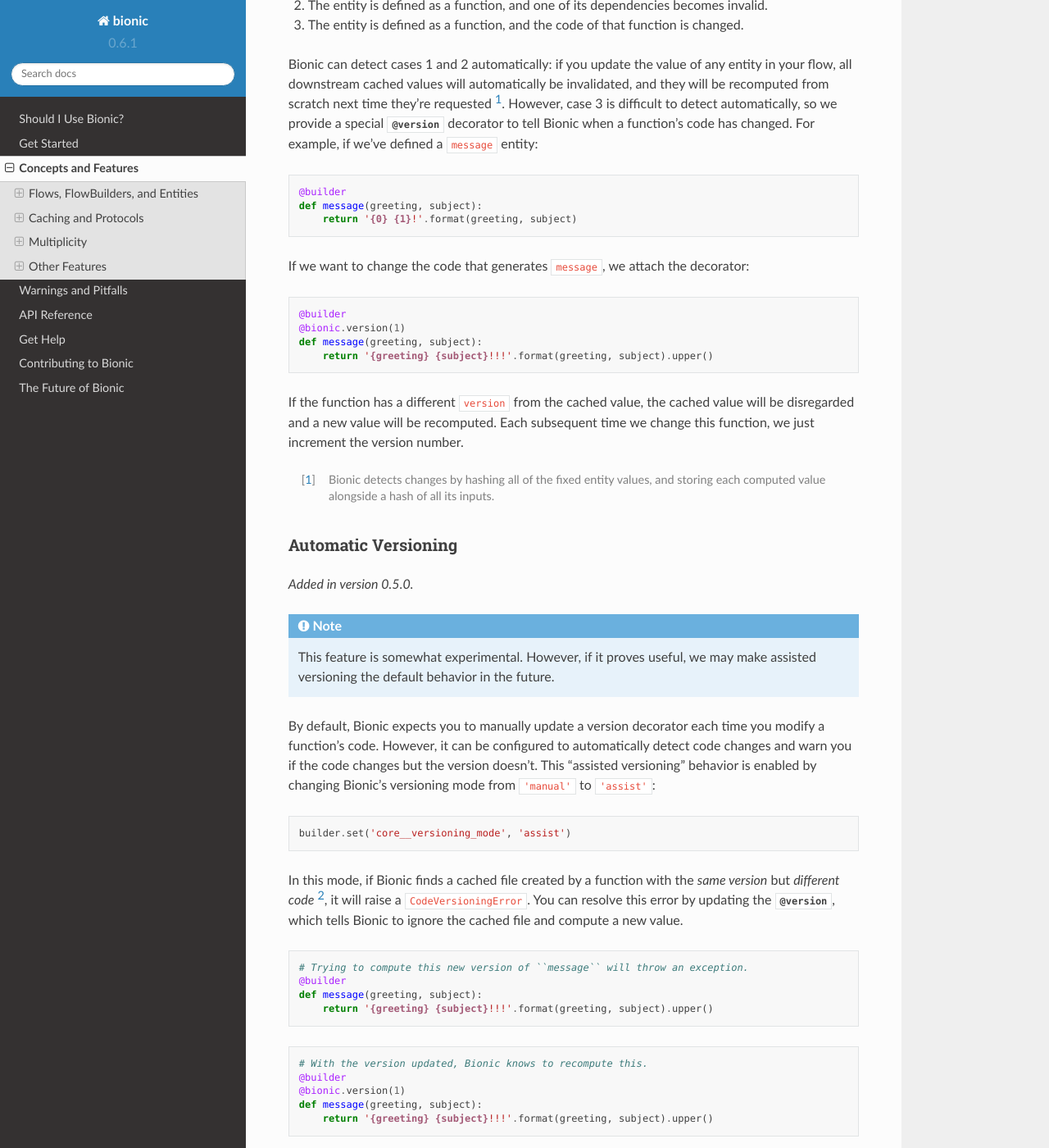
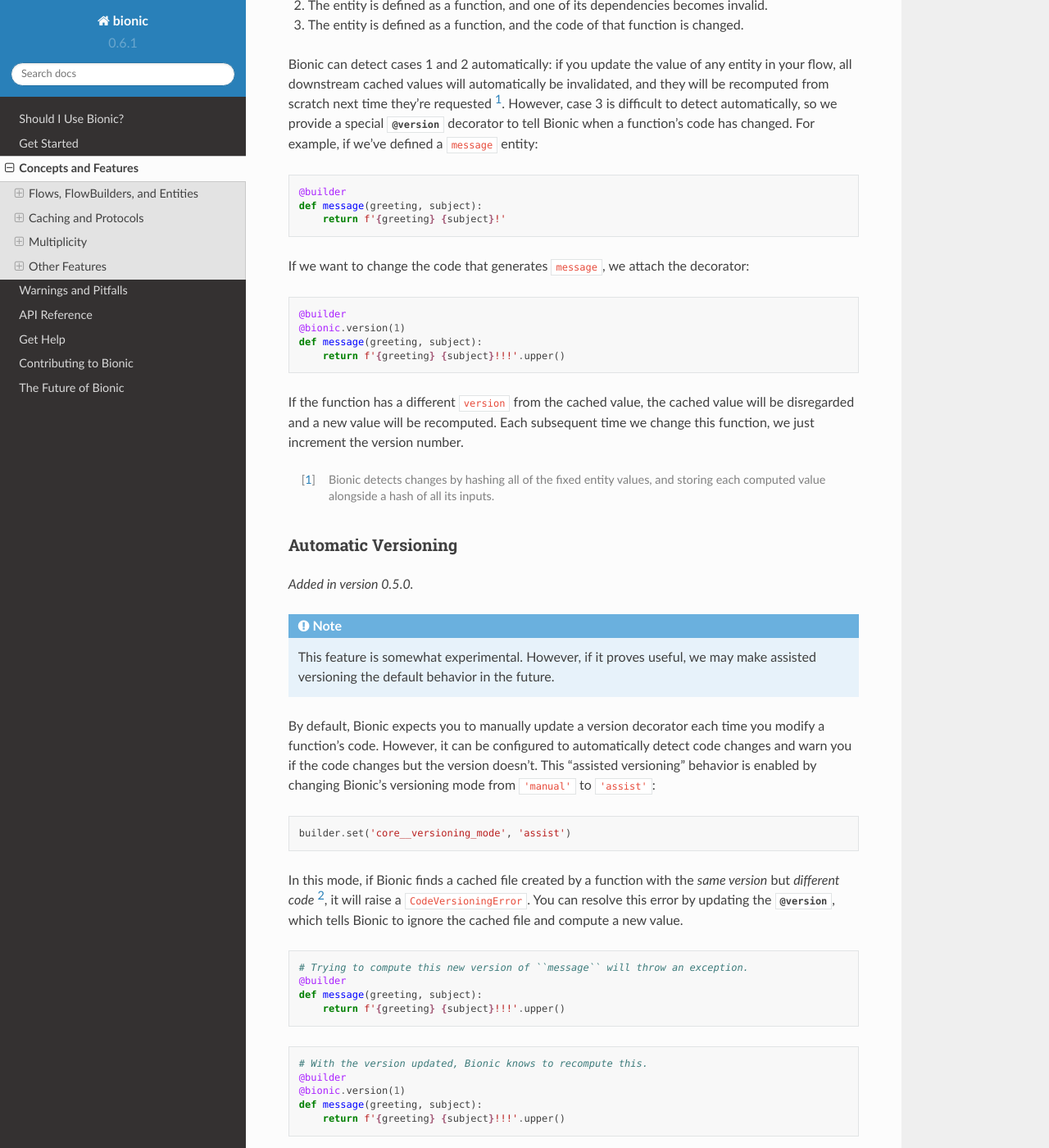
Before and after one commit to square/bionic, a Sphinx documentation site: the page built from docs/concepts.rst, in a window 1280 px wide and 1400 px high, scrolled down 3372 px. Shown: the whole window at 82% size. Built offline with Sphinx 7.4.7 and the Read the Docs theme 2.0.0, drawn with Linux system fonts in a browser that asks for light colours; some of the changed text lies outside the part shown.

Commit message:
Replace .format strings with f-strings

```diff
--- a/docs/concepts.rst
+++ b/docs/concepts.rst
@@ -61,7 +61,7 @@
     # (Can also overwrite an existing entity definition.)
     @builder
     def message(greeting, subject):
-        return '{0} {1}!'.format(greeting, subject)
+        return f'{greeting} {subject}!'
 
 The point of the distinction between ``declare``, ``set``, and ``assign`` is to
 make it explicit whether you're creating a new entity or updating an existing
@@ -198,7 +198,7 @@
 
     @builder
     def message(greeting, subject):
-        return '{0} {1}!'.format(greeting, subject)
+        return f'{greeting} {subject}!'
 
 If we want to change the code that generates ``message``, we attach the
 decorator:
@@ -208,7 +208,7 @@
     @builder
     @bionic.version(1)
     def message(greeting, subject):
-        return '{greeting} {subject}!!!'.format(greeting, subject).upper()
+        return f'{greeting} {subject}!!!'.upper()
 
 If the function has a different ``version`` from the cached value, the cached
 value will be disregarded and a new value will be recomputed.  Each subsequent
@@ -246,7 +246,7 @@
     # Trying to compute this new version of ``message`` will throw an exception.
     @builder
     def message(greeting, subject):
-        return '{greeting} {subject}!!!'.format(greeting, subject).upper()
+        return f'{greeting} {subject}!!!'.upper()
 
 .. code-block:: python
 
@@ -254,7 +254,7 @@
     @builder
     @bionic.version(1)
     def message(greeting, subject):
-        return '{greeting} {subject}!!!'.format(greeting, subject).upper()
+        return f'{greeting} {subject}!!!'.upper()
 
 However, some code changes, such as refactoring or performance optimizations,
 have no effect on the function's behavior; in this case we might prefer to keep
@@ -312,7 +312,7 @@
     @builder
     @bionic.persist(False)
     def message(subject):
-        return 'Hello {subject}.'.format(subject=subject)
+        return f'Hello {subject}.'
 
 
 Disabling In-Memory Caching
@@ -328,7 +328,7 @@
     @builder
     @bionic.memoize(False)
     def message(subject):
-        return 'Hello {subject}.'.format(subject=subject)
+        return f'Hello {subject}.'
 
 
 Location of the Cache Directory
@@ -504,7 +504,7 @@
 
     @builder
     def reversed_name(first_name, last_name):
-        return '{0}, {1}'.format(last_name, first_name)
+        return f'{last_name}, {first_name}'
 
     flow = builder.build()
 
@@ -584,7 +584,7 @@
 
     @builder
     def colored_animal(color, animal):
-        return '{0} {1}'.format(color, animal)
+        return f'{color} {animal}'
 
     # Returns `{'black cat', 'brown cat', 'brown fox'}`.
     builder.build().get('colored_animal', 'set')
```
Also changed, not shown: 6 other files.
